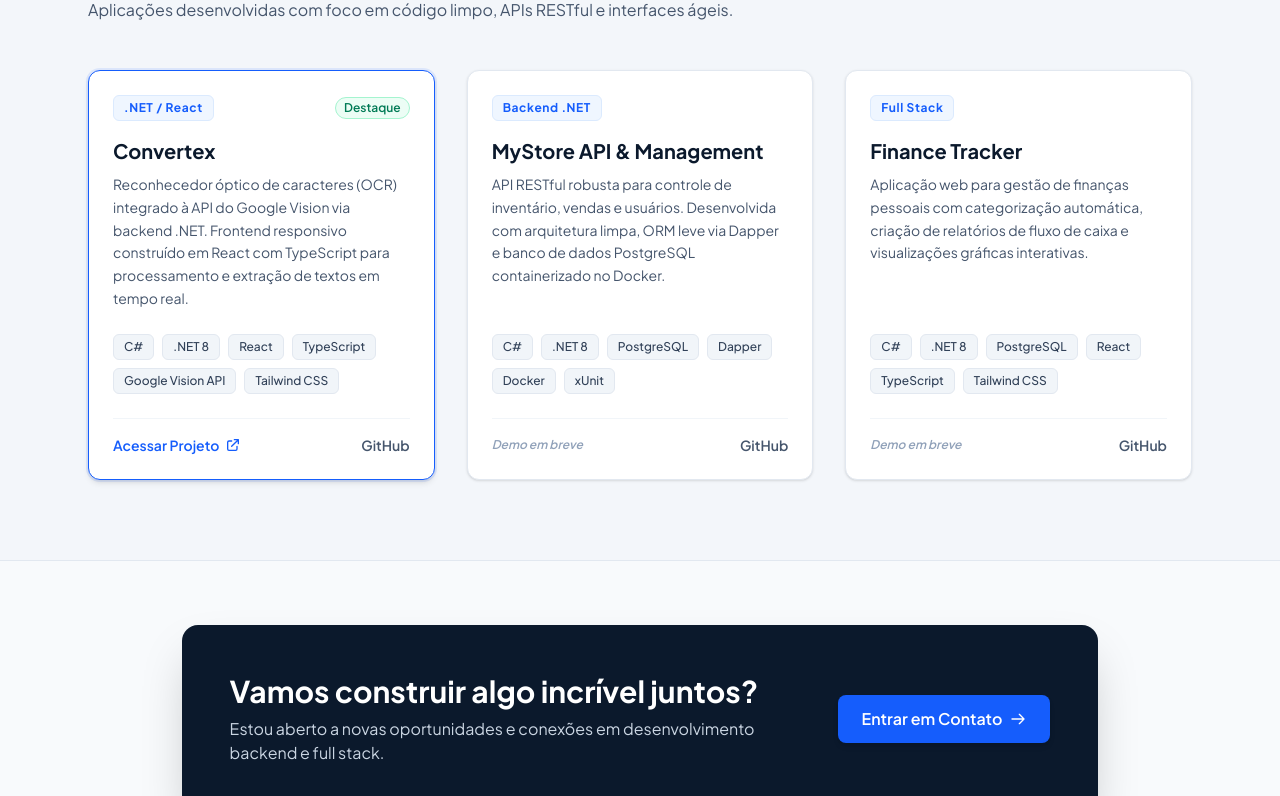
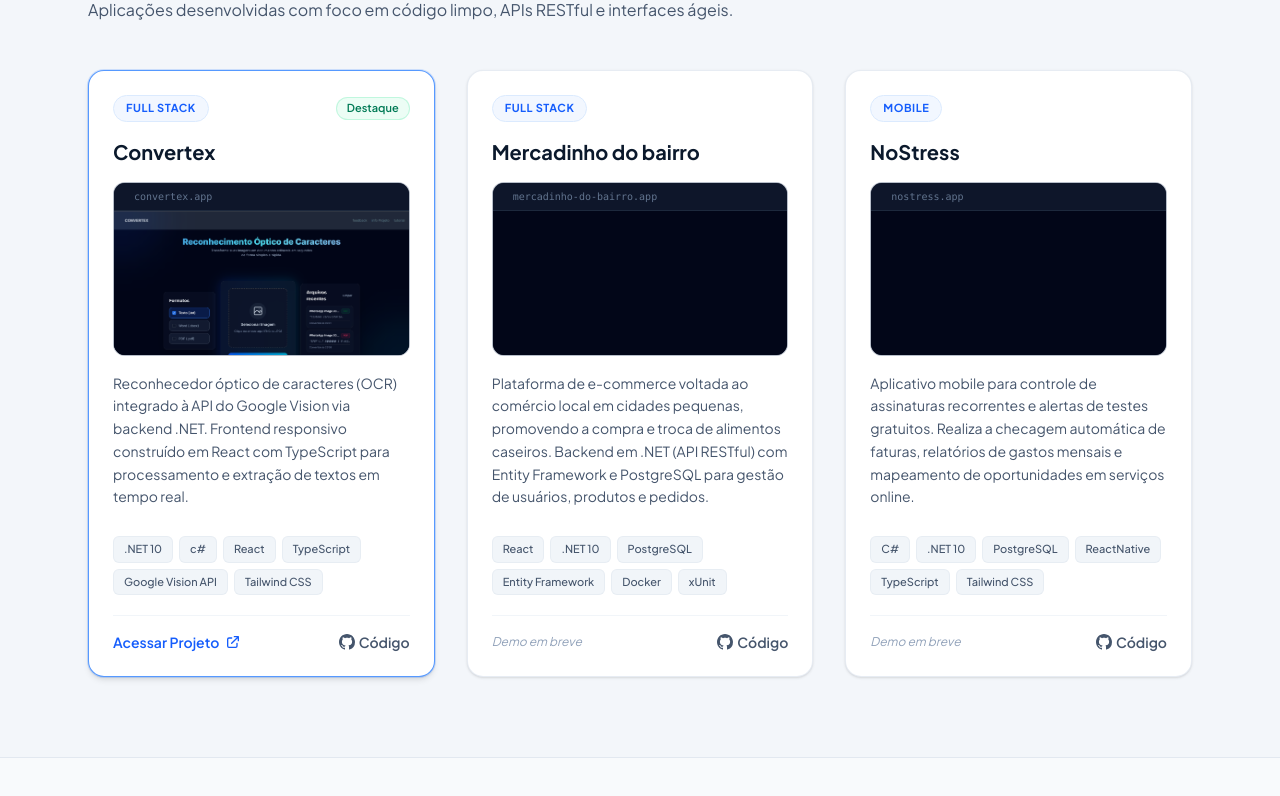
Before and after one commit to Thiago0018/MyWebSite, a React (Vite) app: page / in a window 1280 px wide. Shown: the part 900-1696 px from the top of the page. Built offline with nearby package versions, Linux system fonts and the light colour scheme.

Commit message:
atualização da seção de card dos projetos

```diff
--- a/src/components/CTASection.tsx
+++ b/src/components/CTASection.tsx
@@ -5,18 +5,17 @@ export const CTASection: React.FC = () => {
         <section id="contato" className="py-16 max-w-6xl mx-auto px-6">
             <div className="bg-[#0b192c] text-white rounded-2xl p-8 md:p-12 flex flex-col md:flex-row items-center justify-between gap-8 shadow-2xl">
                 <div className="space-y-2 text-center md:text-left">
-                    <h2 className="text-2xl md:text-3xl font-bold">Vamos construir algo incrível juntos?</h2>
+                    <h2 className="text-2xl md:text-3xl font-bold">Bora trabalhar juntos?</h2>
                     <p className="text-slate-300 text-sm md:text-base max-w-xl">
-                        Estou aberto a novas oportunidades e conexões em desenvolvimento backend e full stack.
+                        Novas conexões e oportunidades no desenvolvimento backend e full stack sempre são bem-vindas.
                     </p>
                 </div>
 
                 <a
-                    href="mailto:seu-email@gmail.com"
+                    href="thiago.dev.0018@gmail.com"
                     className="inline-flex items-center gap-2 px-6 py-3 bg-blue-600 hover:bg-blue-700 text-white font-semibold rounded-lg shadow-md transition-all whitespace-nowrap"
                 >
                     <span>Entrar em Contato</span>
-                    <svg className="w-4 h-4" fill="none" stroke="currentColor" viewBox="0 0 24 24"><path strokeLinecap="round" strokeLinejoin="round" strokeWidth="2" d="M14 5l7 7m0 0l-7 7m7-7H3" /></svg>
                 </a>
             </div>
         </section>
--- a/src/components/Hero.tsx
+++ b/src/components/Hero.tsx
@@ -29,7 +29,7 @@ export const Hero: React.FC = () => {
                     </h1>
 
                     <p className="text-xl md:text-2xl font-extralight text-slate-200 tracking-wide">
-                        Construindo soluções robustas com <span className="font-normal text-white">.NET</span> e <span className="font-normal text-white">React + TS</span>.
+                        Soluções sólidas com <span className="font-normal text-white">.NET</span> e <span className="font-normal text-white">React + TS</span>.
                     </p>
 
                     <p className="text-slate-300 font-light text-sm md:text-base leading-relaxed tracking-wide max-w-md">
@@ -42,7 +42,6 @@ export const Hero: React.FC = () => {
                             className="inline-flex items-center gap-2 px-7 py-3 bg-blue-600 hover:bg-blue-500 text-white font-normal text-sm rounded-lg shadow-lg shadow-blue-600/30 hover:shadow-blue-500/40 transition-all border border-blue-400/30 backdrop-blur-sm"
                         >
                             <span>Ver Projetos</span>
-                            <svg className="w-4 h-4" fill="none" stroke="currentColor" viewBox="0 0 24 24"><path strokeLinecap="round" strokeLinejoin="round" strokeWidth="2" d="M14 5l7 7m0 0l-7 7m7-7H3" /></svg>
                         </a>
 
                         <a
--- a/src/components/ProjectCard.tsx
+++ b/src/components/ProjectCard.tsx
@@ -6,34 +6,109 @@ export const ProjectCard: React.FC<Project> = ({
     tag,
     description,
     technologies,
+    imageUrl,
     featured,
     demoUrl,
     githubUrl,
 }) => {
+    const formattedImageUrl = imageUrl
+        ? imageUrl.startsWith('http')
+            ? imageUrl
+            : `${import.meta.env.BASE_URL}${imageUrl.replace(/^\//, '')}`
+        : null;
+
+    const hasDemo = typeof demoUrl === 'string' && demoUrl.trim() !== '';
+
     return (
-        <div className={`flex flex-col justify-between bg-white rounded-xl border ${featured ? 'border-blue-600 ring-2 ring-blue-600/10 shadow-md' : 'border-slate-200 shadow-sm'} p-6 hover:shadow-lg transition-all`}>
+        <div
+            className={`group relative bg-white rounded-2xl border ${featured
+                ? 'border-blue-500/80 ring-1 ring-blue-500/20 shadow-md'
+                : 'border-slate-200/80 shadow-sm'
+                } hover:shadow-xl transition-all duration-300 overflow-hidden flex flex-col justify-between p-6`}
+        >
+            {/* Topo do Card: Badge + Ícone de Janela */}
             <div>
                 <div className="flex items-center justify-between mb-4">
-                    <span className="text-xs font-bold tracking-wider text-blue-600 bg-blue-50 px-2.5 py-1 rounded-md border border-blue-100">
+                    <span className="text-[11px] font-bold tracking-wider uppercase text-blue-600 bg-blue-50/80 border border-blue-100 px-3 py-1 rounded-full">
                         {tag}
                     </span>
+
                     {featured && (
-                        <span className="text-xs font-semibold text-emerald-700 bg-emerald-50 border border-emerald-200 px-2 py-0.5 rounded-full">
+                        <span className="inline-flex items-center gap-1.5 text-[11px] font-semibold text-emerald-700 bg-emerald-50 border border-emerald-200/60 px-2.5 py-0.5 rounded-full">
                             Destaque
                         </span>
                     )}
                 </div>
 
-                <h3 className="text-xl font-bold text-[#0b192c] mb-2">{title}</h3>
-                <p className="text-slate-600 text-sm leading-relaxed mb-6">{description}</p>
+                {/* Título & Descrição */}
+                <h3 className="text-xl font-bold text-[#0b192c] group-hover:text-blue-600 transition-colors">
+                    {title}
+                </h3>
+
+                {/* Preview do Projeto*/}
+                {formattedImageUrl && (
+                    hasDemo ? (
+                        <a
+                            href={demoUrl}
+                            target="_blank"
+                            rel="noreferrer"
+                            className="block relative my-4 rounded-xl overflow-hidden border border-slate-200/80 bg-slate-900 shadow-inner group/img cursor-pointer hover:border-slate-300 transition-colors"
+                        >
+                            {/* Barra superior de janela de código / browser */}
+                            <div className="h-7 bg-slate-900/90 px-3 flex items-center gap-1.5 border-b border-slate-800">
+                                <span className="ml-2 text-[10px] font-mono text-slate-500 truncate">
+                                    {title.toLowerCase().replace(/\s+/g, '-')}.app
+                                </span>
+                            </div>
+
+                            {/* Imagem do Projeto com Zoom Suave */}
+                            <div className="relative h-36 w-full overflow-hidden bg-slate-950">
+                                <img
+                                    src={formattedImageUrl}
+                                    alt={title}
+                                    className="w-full h-full object-cover object-top opacity-90 group-hover/img:opacity-100 group-hover/img:scale-105 transition-all duration-300 pointer-events-none"
+                                    onError={(e) => {
+                                        (e.currentTarget as HTMLImageElement).style.display = 'none';
+                                    }}
+                                />
+                            </div>
+                        </a>
+                    ) : (
+                        <div className="relative my-4 rounded-xl overflow-hidden border border-slate-200/80 bg-slate-900 shadow-inner">
+                            {/* Barra superior de janela de código / browser */}
+                            <div className="h-7 bg-slate-900/90 px-3 flex items-center gap-1.5 border-b border-slate-800">
+                                <span className="ml-2 text-[10px] font-mono text-slate-500 truncate">
+                                    {title.toLowerCase().replace(/\s+/g, '-')}.app
+                                </span>
+                            </div>
+
+                            {/* Imagem fixa sem efeitos de hover/zoom */}
+                            <div className="relative h-36 w-full overflow-hidden bg-slate-950">
+                                <img
+                                    src={formattedImageUrl}
+                                    alt={title}
+                                    className="w-full h-full object-cover object-top opacity-70"
+                                    onError={(e) => {
+                                        (e.currentTarget as HTMLImageElement).style.display = 'none';
+                                    }}
+                                />
+                            </div>
+                        </div>
+                    )
+                )}
+                <p className="text-slate-600 text-sm leading-relaxed mt-2 mb-5">
+                    {description}
+                </p>
+
             </div>
 
-            <div>
-                <div className="flex flex-wrap gap-2 mb-6">
+            {/* Rodapé */}
+            <div className="pt-2">
+                <div className="flex flex-wrap gap-1.5 mb-5">
                     {technologies.map((tech, idx) => (
                         <span
                             key={idx}
-                            className="text-xs font-medium text-slate-700 bg-slate-100 px-2.5 py-1 rounded-md border border-slate-200"
+                            className="text-[11px] font-medium text-slate-600 bg-slate-100 px-2.5 py-1 rounded-md border border-slate-200/60"
                         >
                             {tech}
                         </span>
@@ -46,13 +121,15 @@ export const ProjectCard: React.FC<Project> = ({
                             href={demoUrl}
                             target="_blank"
                             rel="noreferrer"
-                            className="inline-flex items-center gap-1.5 text-blue-600 hover:text-blue-800 transition-colors"
+                            className="inline-flex items-center gap-1.5 text-blue-600 hover:text-blue-700 transition-colors"
                         >
                             <span>Acessar Projeto</span>
-                            <svg className="w-4 h-4" fill="none" stroke="currentColor" viewBox="0 0 24 24"><path strokeLinecap="round" strokeLinejoin="round" strokeWidth="2" d="M10 6H6a2 2 0 00-2 2v10a2 2 0 002 2h10a2 2 0 002-2v-4M14 4h6m0 0v6m0-6L10 14" /></svg>
+                            <svg className="w-4 h-4" fill="none" stroke="currentColor" viewBox="0 0 24 24">
+                                <path strokeLinecap="round" strokeLinejoin="round" strokeWidth="2" d="M10 6H6a2 2 0 00-2 2v10a2 2 0 002 2h10a2 2 0 002-2v-4M14 4h6m0 0v6m0-6L10 14" />
+                            </svg>
                         </a>
                     ) : (
-                        <span className="text-slate-400 text-xs italic">Demo em breve</span>
+                        <span className="text-slate-400 text-xs font-normal italic">Demo em breve</span>
                     )}
 
                     <a
@@ -61,10 +138,13 @@ export const ProjectCard: React.FC<Project> = ({
                         rel="noreferrer"
                         className="inline-flex items-center gap-1 text-slate-600 hover:text-slate-900 transition-colors"
                     >
-                        <span>GitHub</span>
+                        <svg className="w-4 h-4 fill-current" viewBox="0 0 24 24">
+                            <path d="M12 0C5.37 0 0 5.37 0 12c0 5.31 3.435 9.795 8.205 11.385.6.105.825-.255.825-.57 0-.285-.015-1.23-.015-2.235-3.015.555-3.795-.735-4.035-1.41-.135-.345-.72-1.41-1.23-1.695-.42-.225-1.02-.78-.015-.795.945-.015 1.62.87 1.845 1.23 1.08 1.815 2.805 1.305 3.495.99.105-.78.42-1.305.765-1.605-2.67-.3-5.46-1.335-5.46-5.925 0-1.305.465-2.385 1.23-3.225-.12-.3-.54-1.53.12-3.18 0 0 1.005-.315 3.3 1.23.96-.27 1.98-.405 3-.405s2.04.135 3 .405c2.295-1.56 3.3-1.23 3.3-1.23.66 1.65.24 2.88.12 3.18.765.84 1.23 1.905 1.23 3.225 0 4.605-2.805 5.625-5.475 5.925.435.375.81 1.095.81 2.22 0 1.605-.015 2.895-.015 3.3 0 .315.225.69.825.57A12.02 12.02 0 0024 12c0-6.63-5.37-12-12-12z" />
+                        </svg>
+                        <span>Código</span>
                     </a>
                 </div>
             </div>
-        </div>
+        </div >
     );
 };
--- a/src/data/projectsData.ts
+++ b/src/data/projectsData.ts
@@ -4,28 +4,31 @@ export const projectsData: Project[] = [
     {
         id: 1,
         title: "Convertex",
-        tag: ".NET / React",
+        tag: "Full Stack",
         description: "Reconhecedor óptico de caracteres (OCR) integrado à API do Google Vision via backend .NET. Frontend responsivo construído em React com TypeScript para processamento e extração de textos em tempo real.",
-        technologies: ["C#", ".NET 8", "React", "TypeScript", "Google Vision API", "Tailwind CSS"],
+        technologies: [".NET 10", "c#", "React", "TypeScript", "Google Vision API", "Tailwind CSS"],
+        imageUrl: "projects/convertex.png",
         featured: true,
-        demoUrl: "https://github.com/Thiago0018",
-        githubUrl: "https://github.com/Thiago0018"
+        demoUrl: "https://convertex-api-one.vercel.app/",
+        githubUrl: "https://github.com/Thiago0018/Convertex-API/tree/main/Convertex-Front-End"
     },
     {
         id: 2,
-        title: "MyStore API & Management",
-        tag: "Backend .NET",
-        description: "API RESTful robusta para controle de inventário, vendas e usuários. Desenvolvida com arquitetura limpa, ORM leve via Dapper e banco de dados PostgreSQL containerizado no Docker.",
-        technologies: ["C#", ".NET 8", "PostgreSQL", "Dapper", "Docker", "xUnit"],
+        title: "Mercadinho do bairro",
+        tag: "Full Stack",
+        description: "Plataforma de e-commerce voltada ao comércio local em cidades pequenas, promovendo a compra e troca de alimentos caseiros. Backend em .NET (API RESTful) com Entity Framework e PostgreSQL para gestão de usuários, produtos e pedidos.",
+        technologies: ["React", ".NET 10", "PostgreSQL", "Entity Framework", "Docker", "xUnit"],
+        imageUrl: "/",
         featured: false,
         githubUrl: "https://github.com/Thiago0018"
     },
     {
         id: 3,
-        title: "Finance Tracker",
-        tag: "Full Stack",
-        description: "Aplicação web para gestão de finanças pessoais com categorização automática, criação de relatórios de fluxo de caixa e visualizações gráficas interativas.",
-        technologies: ["C#", ".NET 8", "PostgreSQL", "React", "TypeScript", "Tailwind CSS"],
+        title: "NoStress",
+        tag: "mobile",
+        description: "Aplicativo mobile para controle de assinaturas recorrentes e alertas de testes gratuitos. Realiza a checagem automática de faturas, relatórios de gastos mensais e mapeamento de oportunidades em serviços online.",
+        technologies: ["C#", ".NET 10", "PostgreSQL", "ReactNative", "TypeScript", "Tailwind CSS"],
+        imageUrl: "/",
         featured: false,
         githubUrl: "https://github.com/Thiago0018"
     }
--- a/src/types/project.ts
+++ b/src/types/project.ts
@@ -4,6 +4,7 @@ export interface Project {
     tag: string;
     description: string;
     technologies: string[];
+    imageUrl?: string;
     featured?: boolean;
     demoUrl?: string;
     githubUrl: string;
```
Also changed, not shown: public/projects/convertex.png (added).
